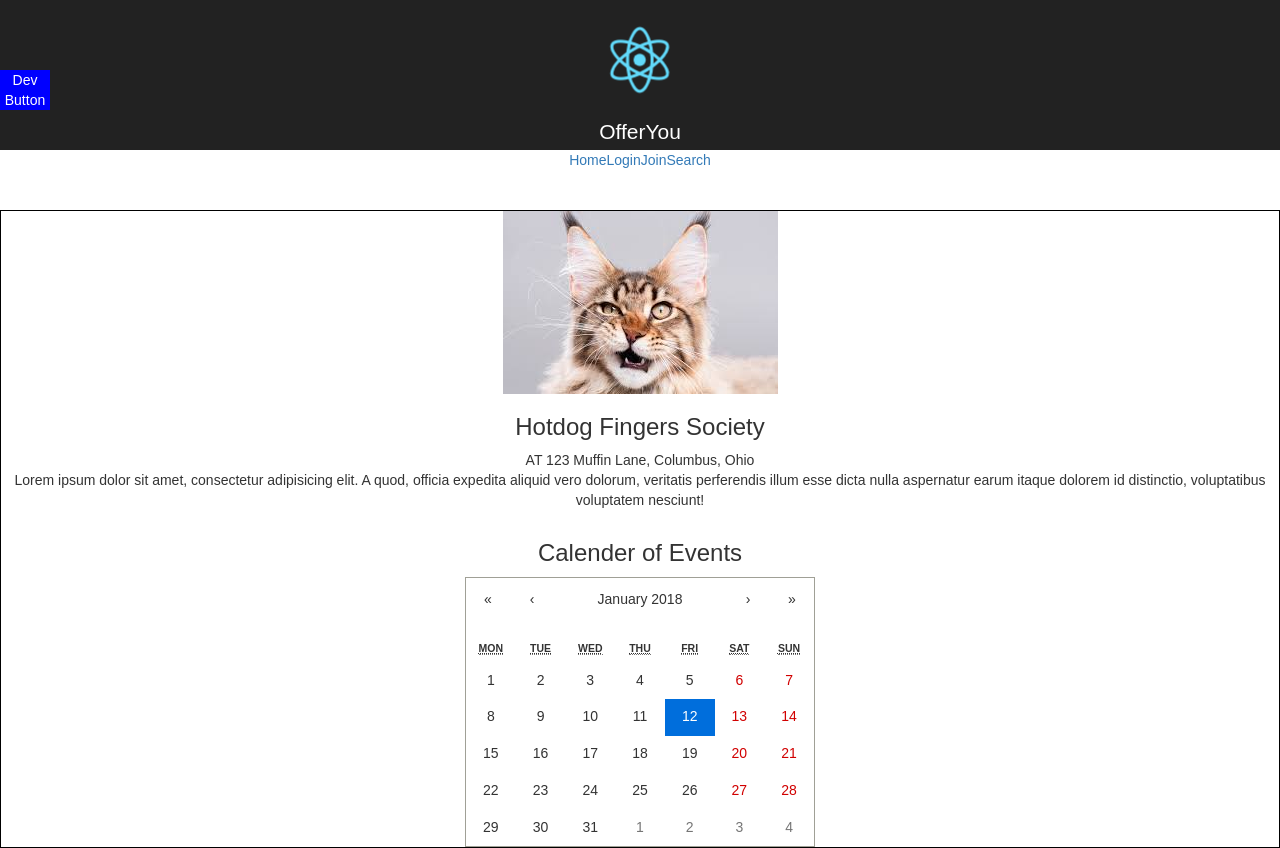
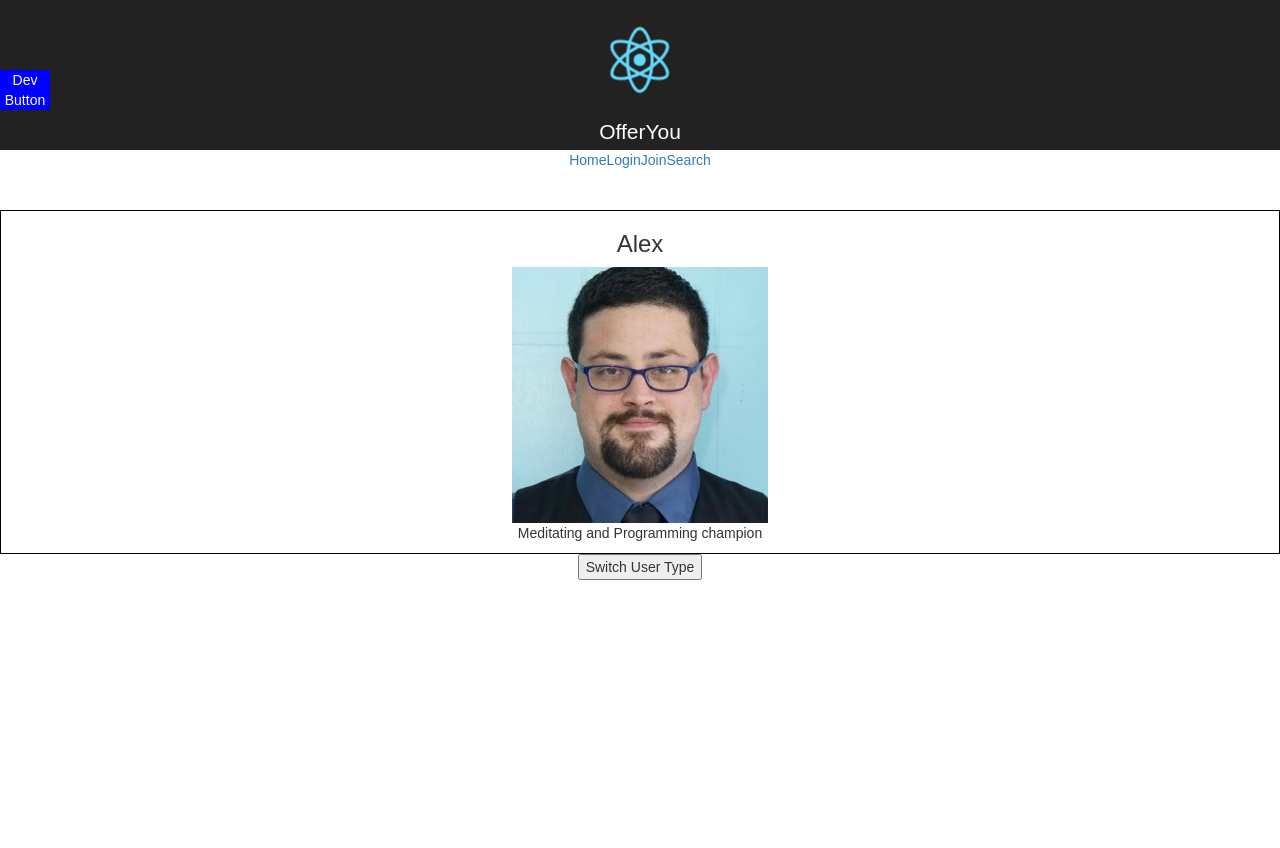
Before and after one commit to chingu-voyage3/bears-12, a React (Create React App) app in the folder client/: page /profile/hotdogFings in a window 1280 px wide. After the commit the page ends 800 px from the top, so only its background shows below. Built offline with nearby package versions, Linux system fonts and the light colour scheme.

Commit message:
seperate profiles

```diff
--- /dev/null
+++ b/client/src/components/NonprofitProfile.js
@@ -0,0 +1,22 @@
+import React from 'react'
+/* import PropTypes from 'prop-types'
+import { Link } from 'react-router-dom'; Commented out until used to remove error messages */
+
+import CalendarContainer from "../container/CalendarContainer.js";
+
+
+const NonprofitProfile = (props) => {
+
+  const image = require(`../img/${props.data.image}`)
+  return (
+    <div style={ {border: 'solid 1px black'}}>
+      <img src={image} alt=""/>
+      <h3>{props.data.name}</h3>
+      <span style={ { display: 'block'} }>AT {props.data.location.address} </span>
+      <p>{props.data.description}</p>
+       <CalendarContainer/>
+    </div>
+  )
+}
+
+export default NonprofitProfile;
--- /dev/null
+++ b/client/src/components/VolunteerProfile.js
@@ -0,0 +1,19 @@
+import React from 'react'
+
+
+
+const VolunteerProfile = (props) => {
+	const image = require(`../img/${props.data.image}`)
+  return (
+
+    <div style={ {border: 'solid 1px black'}}>
+    	{console.log(props.data.image)}
+      <h3>{props.data.name}</h3>
+      <img src={image} alt=""/>
+      <p>{props.data.bio}</p>
+
+    </div>
+  )
+}
+
+export default VolunteerProfile;
--- a/client/src/container/ProfileContainer.js
+++ b/client/src/container/ProfileContainer.js
@@ -1,12 +1,23 @@
 import React, { Component } from 'react';
-import Profile  from "../components/Profile";
-
+import NonprofitProfile from "../components/NonprofitProfile";
+import UserProfile from "../components/VolunteerProfile";
 /**
  * ProfileContainer
  */
 export class ProfileContainer extends Component { // eslint-disable-line react/prefer-stateless-function
+  state = {
+    np : false
+  }
+
+  switchUser(){
+    this.setState({
+      np: !this.state.np
+    })
+  }
+
+
   render() {
-    const mockData = {
+    const mockData = [{
       name: 'Hotdog Fingers Society',
       userType: 'Non-Profit',
       description: 'Lorem ipsum dolor sit amet, consectetur adipisicing elit. A quod, officia expedita aliquid vero dolorum, veritatis perferendis illum esse dicta nulla aspernatur earum itaque dolorem id distinctio, voluptatibus voluptatem nesciunt!',
@@ -15,17 +26,31 @@ export class ProfileContainer extends Component { // eslint-disable-line react/p
         lat: 0,
         long: 0
       },
+      image: 'download.jpeg',
       userid: 1
-    };
+    },
+    {
+      name: 'Alex',
+      userType: 'Volunteer',
+      image: 'original.png',
+      bio: 'Meditating and Programming champion'
+    }];
+    let profile = null;
+    if( this.state.np ){
+      profile =
+          <NonprofitProfile data={mockData[0]} />
+
+    } else {
+      profile =
+          <UserProfile data={mockData[1]} />
+    }
 
     return (
-      <Profile data={ mockData }/>
+      <div>
+      {profile}
+      <button onClick={()=> this.switchUser()}> Switch User Type </button>
+      </div>
     );
   }
 }
-
-// ProfileContainer.propTypes = {
-//   prop: PropTypes.type.isRequired
-// }
-
 export default ProfileContainer;
```
Also changed, not shown: client/src/img/original.png (added).
